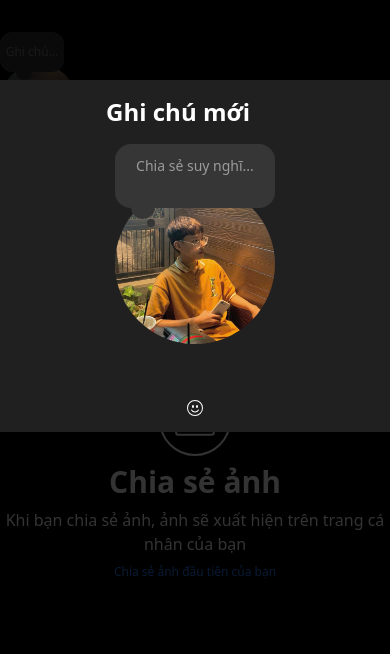
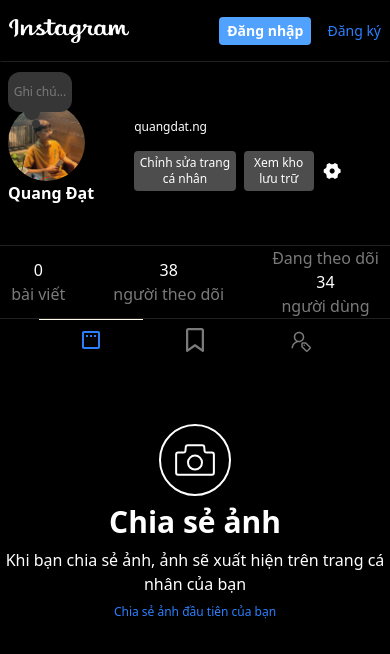
Before and after one commit to Datdev28/instagram, a React (Vite) app: page /1 in a window 390 px wide. Shown: the top 654 px of the page. Built offline with nearby package versions, Linux system fonts and the light colour scheme; no server answers.

Commit message:
xong phần đăng nhập

```diff
--- a/src/App.jsx
+++ b/src/App.jsx
@@ -1,16 +1,20 @@
 import "./App.css";
 import AuthPage from "./pages/AuthPage/AuthPage";
 import PageLayout from "./Layouts/PageLayout/PageLayout";
-import { Routes, Route } from "react-router-dom";
+import { Routes, Route, Navigate } from "react-router-dom";
 import HomePage from "./pages/HomePage/HomePage";
 import ProfilePage from "./pages/ProfilePage/ProfilePage";
+import { useAuthState } from "react-firebase-hooks/auth";
+import { auth } from "./firebase/firebase";
 function App() {
+  const [authUser, loading] = useAuthState(auth);
+  if(loading) return <LoadingPage/>
   return (
     <>
      <PageLayout>
       <Routes>
-        <Route path="/auth" element={<AuthPage/>}/>
-        <Route path="/" element={<HomePage/>}/>
+        <Route path="/auth" element={authUser ? <Navigate to="/"/> : <AuthPage/>}/>
+        <Route path="/" element={authUser ? <HomePage/> : <Navigate to="/auth"/>}/>
         <Route path="/:username" element={<ProfilePage/>}/>
       </Routes>
      </PageLayout>
@@ -19,3 +23,15 @@
 }
 
 export default App;
+const LoadingPage = () => {
+   return (
+    <div className="w-full h-screen relative">
+      <span className="absolute top-[45%] left-1/2 -translate-x-1/2">
+        <img src="icon_insta_loading.png" className="w-[80px] h-[80px]" alt="instagram" />
+      </span>
+      <span className="absolute bottom-[32px] left-1/2 -translate-x-1/2">
+        <img src="icon_meta_loading.png" className="w-[72px] h-[37px]" alt="meta" />
+      </span>
+    </div>
+   )
+}
--- a/src/Layouts/PageLayout/PageLayout.jsx
+++ b/src/Layouts/PageLayout/PageLayout.jsx
@@ -1,21 +1,25 @@
-import React from 'react'
-import { useLocation } from 'react-router-dom'
-import Sidebar from '../../components/Sidebar/Sidebar';
+import React from "react";
+import { useLocation } from "react-router-dom";
+import Sidebar from "../../components/Sidebar/Sidebar";
+import { useAuthState } from "react-firebase-hooks/auth";
+import { auth } from "../../firebase/firebase";
+import Navbar from "../../components/navbar/Navbar";
+const PageLayout = ({ children }) => {
+  const { pathname } = useLocation();
+  const [user, loading] = useAuthState(auth);
+  const renderSideBar = pathname !== "/auth" && user;
+  const renderNavbar = !user && !loading && pathname !== "/auth";
+  return (
+    <div className="flex">
+      {renderSideBar ? (
+        <div className="w-[70px] lg:w-[240px] min-h-screen  border border-r-color-dash bg-black pt-10 max-sm:hidden">
+          <Sidebar />
+        </div>
+      ) : null}
+      {renderNavbar ? <Navbar /> : null}
+      <div className="flex-1 pb-10 mt-10">{children}</div>
+    </div>
+  );
+};
 
-const PageLayout = ({children}) => {
-  const {pathname} = useLocation();
-  return (
-    <div className='flex'>
-      {pathname !== "/auth" ? (
-       <div className='w-[70px] lg:w-[240px] min-h-screen  border border-r-color-dash bg-black pt-10 max-sm:hidden'>
-        <Sidebar/>
-       </div>
-      ): null}
-      <div className='flex-1 pb-10'>
-        {children}
-      </div>
-    </div>
-  )
-}
-
-export default PageLayout
+export default PageLayout;
--- /dev/null
+++ b/src/components/navbar/Navbar.jsx
@@ -0,0 +1,21 @@
+import React from 'react'
+import { Link } from 'react-router-dom'
+const Navbar = () => {
+  return (
+    <div className='flex fixed top-0 w-full justify-center py-4 bg-black z-10 border border-b-color-dash'>
+      <div className='max-w-4xl w-full flex items-center max-md:px-10 max-sm:px-2'>
+        <div className='w-full'>
+          <img src="logo.png" className='w-[120px]' alt="logo" />
+        </div>
+        <div className='w-full flex justify-end items-center gap-x-4'>
+          <Link to='/auth'>
+           <button className='bg-blue-400 px-2 py-1 text-white font-semibold rounded-sm cursor-pointer whitespace-nowrap text-sm'>Đăng nhập</button>
+           </Link>
+           <p className='text-blue-500 cursor-pointer whitespace-nowrap text-sm'>Đăng ký</p>
+        </div>
+      </div>
+    </div>
+  )
+}
+
+export default Navbar
--- a/src/components/profileUser/ProfileUserHeader.jsx
+++ b/src/components/profileUser/ProfileUserHeader.jsx
@@ -4,10 +4,10 @@
 import ModalNote from "../modal/modalNoteProfile";
 
 const ProfileUserHeader = () => {
-  const [modalIsOpenNote, setModalIsOpenNote] = useState(true);
+  const [modalIsOpenNote, setModalIsOpenNote] = useState(false);
   return (
     <div className="flex flex-col w-full">
-      <div className="flex px-10 items-center justify-center gap-x-10 max-md:px-0 mb-10">
+      <div className="flex px-10 w-full items-center justify-center gap-x-10 max-md:px-2 mb-10">
         <div className="relative flex flex-col justify-center">
           <img
             className="w-[10rem] max-md:w-[77px] aspect-square object-cover rounded-full cursor-pointer"
--- a/src/hooks/useLogOut.js
+++ b/src/hooks/useLogOut.js
@@ -1,12 +1,14 @@
 import { useSignOut } from 'react-firebase-hooks/auth';
 import { auth } from '../firebase/firebase';
+import useAuthStore from '../store/authStore';
 const useLogOut = () => {
   const [signOut, isLoginOut] = useSignOut(auth);
+  const logout = useAuthStore(state => state.logout);
   const handleLogOut = async() => {
     try {
       await signOut();
       localStorage.removeItem("user")
-      console.log("logged out")
+      logout();
     } catch (error) {
       console.log(error)
     }
--- /dev/null
+++ b/src/hooks/useLogin.js
@@ -0,0 +1,28 @@
+import { useSignInWithEmailAndPassword } from "react-firebase-hooks/auth";
+import { auth, fireStore } from "../firebase/firebase";
+import { doc, getDoc } from "firebase/firestore";
+import useAuthStore from "../store/authStore";
+const useLogin = () => {
+  const [signInWithEmailAndPassword, ,loading, error] =
+    useSignInWithEmailAndPassword(auth);
+  const loginUser = useAuthStore((state) => state.login);
+  const signIn = async (inputs) => {
+    try {
+      const userCred = await signInWithEmailAndPassword(
+        inputs.email,
+        inputs.password
+      );
+      if (userCred) {
+        const docRef = doc(fireStore, "users", userCred.user.uid);
+        const docSnap = await getDoc(docRef);
+        localStorage.setItem("user", JSON.stringify(docSnap.data()));
+        loginUser(docSnap.data());
+      }
+    } catch (error) {
+      console.log(error);
+    }
+  };
+  return { signIn, loading, error};
+};
+
+export default useLogin;
--- a/src/hooks/useSignUpWithEmailAndPassword.js
+++ b/src/hooks/useSignUpWithEmailAndPassword.js
@@ -1,13 +1,14 @@
 import { useCreateUserWithEmailAndPassword } from 'react-firebase-hooks/auth';
 import { auth, fireStore } from '../firebase/firebase';
 import { doc, setDoc } from 'firebase/firestore';
+import useAuthStore from '../store/authStore';
 const useSignUpWithEmailAndPassword = () => {
   const [
     createUserWithEmailAndPassword,
-    user,
     loading,
     error,
   ] = useCreateUserWithEmailAndPassword(auth);
+  const loginUser = useAuthStore(state => state.login)
   const signUp = async (inputs) => {
     try {
       const newUser = await createUserWithEmailAndPassword(inputs.email, inputs.password);
@@ -29,6 +30,7 @@
         }
       await setDoc(doc(fireStore, "users", newUser.user.uid), userDoc);
       localStorage.setItem("user", JSON.stringify(userDoc))
+      loginUser(userDoc);
       }
     } catch (error) {
       console.log(error)
--- a/src/pages/AuthPage/AuthPage.jsx
+++ b/src/pages/AuthPage/AuthPage.jsx
@@ -5,7 +5,6 @@
 const AuthPage = () => {
 
   const [sign, setSign] = useState(false);
-
   return (
     <div className="flex justify-center items-center h-screen bg-black mx-auto max-w-6xl text-white">
       <div className="flex justify-center w-full h-full px-20 max-lg:px-0 items-start">
--- a/src/pages/AuthPage/Login.jsx
+++ b/src/pages/AuthPage/Login.jsx
@@ -1,15 +1,21 @@
 import React from "react";
 import { useState } from "react";
+import useLogin from "../../hooks/useLogin";
 const Login = () => {
   const [login, setLogin] = useState({
     email: "",
     password: "",
   });
   const [displayPass, setDisplayPass] = useState(true);
-
+  const { signIn, loading, error } = useLogin();
   return (
     <div>
-      <form className="space-y-4">
+      <form
+        className="space-y-4"
+        onSubmit={(e) => {
+          e.preventDefault();
+        }}
+      >
         <input
           type="text"
           name="username"
@@ -40,11 +46,26 @@
           type="submit"
           className={`w-full bg-blue-400 ${
             login.email && login.password ? "opacity-100" : "opacity-60"
-          } text-white font-medium py-1 rounded transition duration-200 cursor-pointer`}
+          } text-white font-medium py-1 rounded transition duration-200 cursor-pointer flex justify-center`}
+          onClick={() => signIn(login)}
         >
-          Đăng nhập
+          {loading ? (
+            <img
+              className="object-cover w-7 h-7 rounded-full"
+              src="loading.gif"
+              alt="loading"
+            />
+          ) : (
+            "Đăng nhập"
+          )}
         </button>
       </form>
+      {error && (
+        <p className="text-center text-red-500 text-sm whitespace-nowrap pt-6">
+          Rất tiếc, mật khẩu của bạn không đúng. <br /> Vui lòng kiểm tra lại
+          mật khẩu.
+        </p>
+      )}
     </div>
   );
 };
--- a/src/pages/AuthPage/SignUp.jsx
+++ b/src/pages/AuthPage/SignUp.jsx
@@ -36,7 +36,6 @@
 
         if(hasError) return;
         signUp(inputSign);
-        console.log(localStorage.getItem('user'))
        }}
       >
         <input
--- /dev/null
+++ b/src/store/authStore.js
@@ -0,0 +1,8 @@
+import { create } from "zustand";
+const useAuthStore = create((set) => ({
+  user: JSON.parse(localStorage.getItem('user')),
+  login: (user) => set({user}),
+  logout: () => set({user:null}),
+  setUser: (user) => set({user})
+}))
+export default useAuthStore
```
Also changed, not shown: public/icon_insta_loading.png (added), public/icon_meta_loading.png (added).
